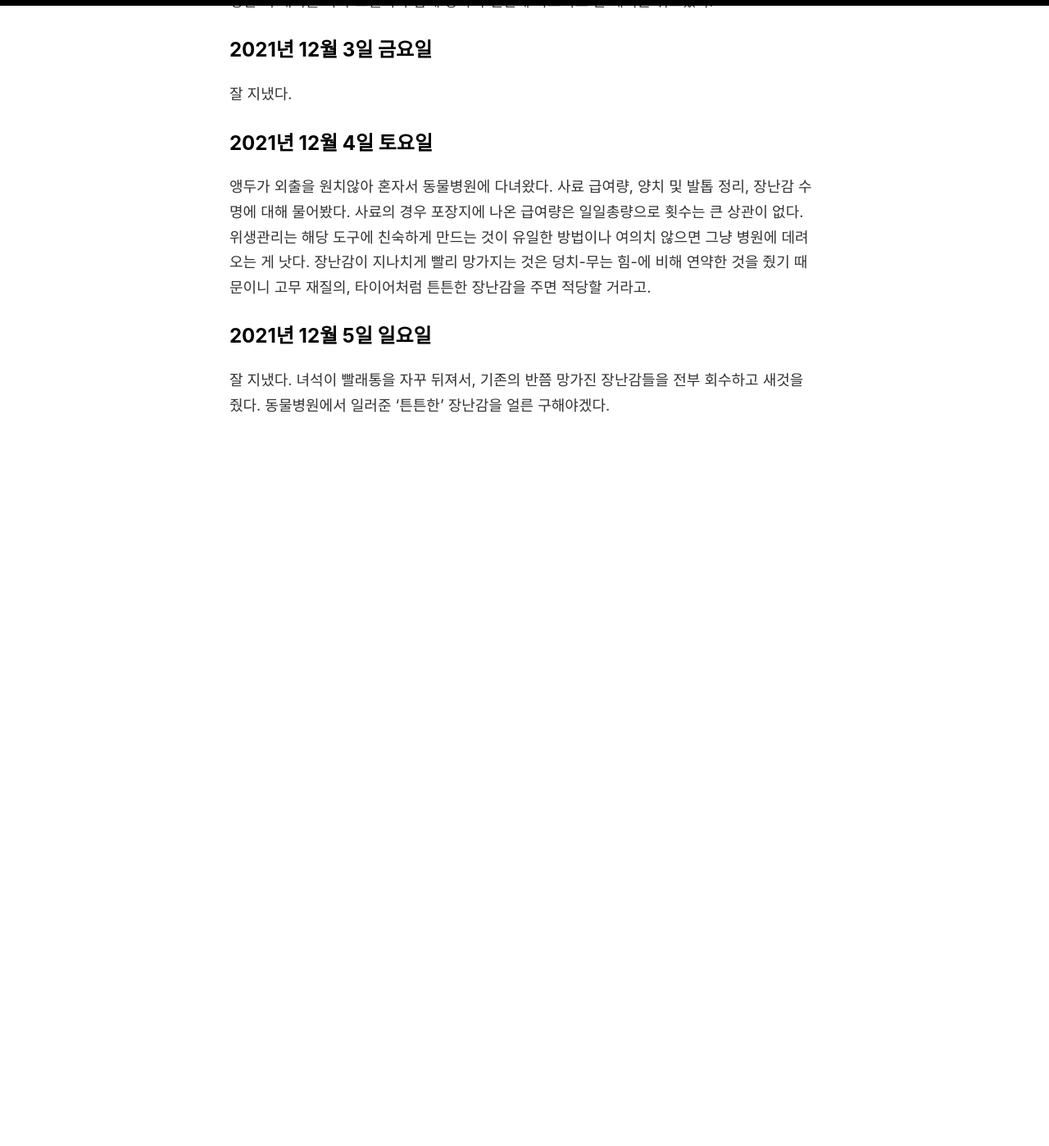
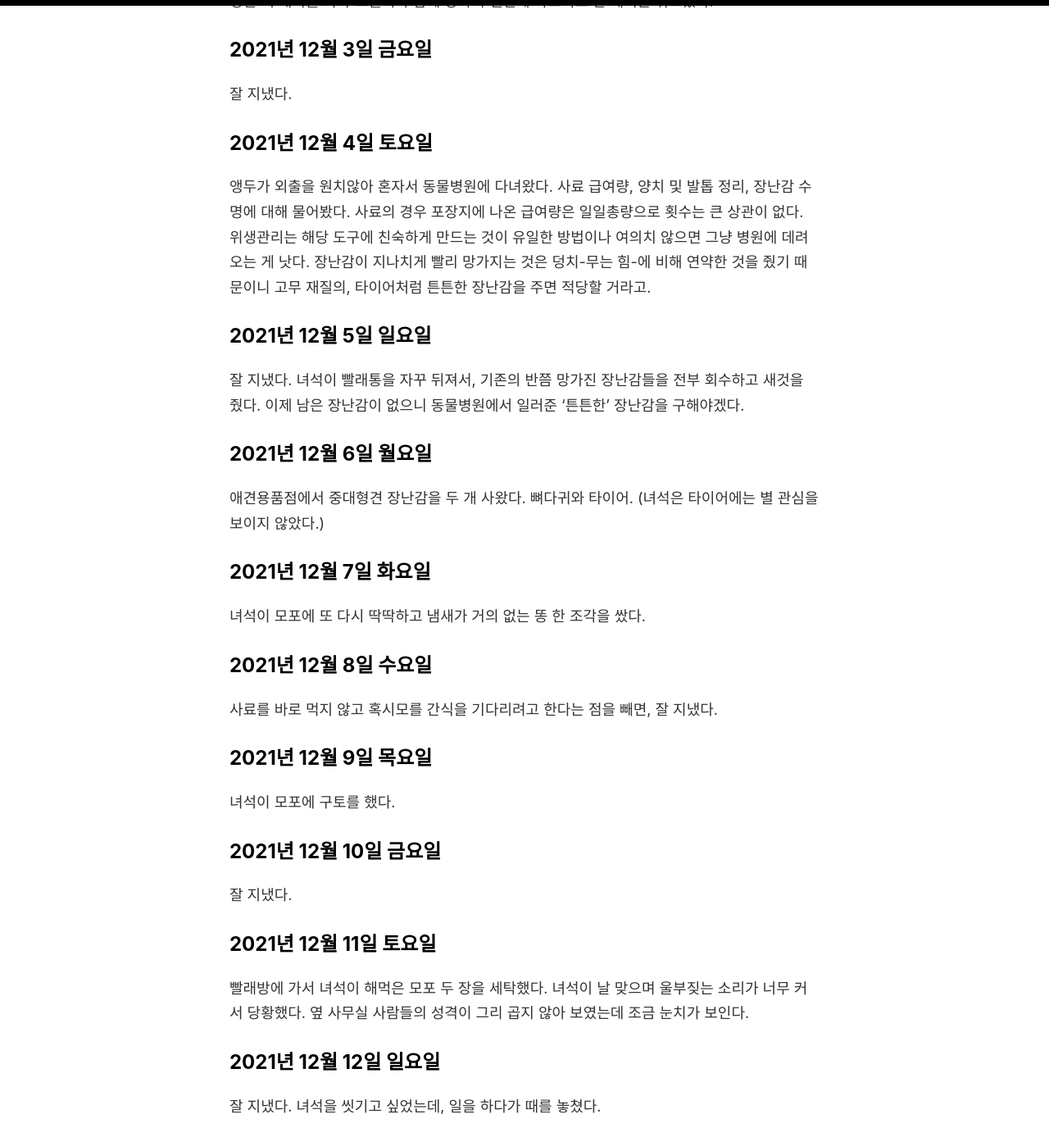
Before and after one commit to oxmhpark/www.exonomicon.net, a Jekyll site: the page built from _posts/2021-10-31-caring-note-of-aeng-doo.md, in a window 1280 px wide and 1400 px high, scrolled down 5005 px. Shown: the whole window at 82% size. Built offline with Jekyll 4.4.1, drawn with Linux system fonts in a browser that asks for light colours; comment, search, counter and statistics services are not loaded; before the commit the page ends 5615 px from its top, so only the background shows below that.

Commit message:
Update 2021-10-31-caring-note-of-aeng-doo.md

```diff
--- a/_posts/2021-10-31-caring-note-of-aeng-doo.md
+++ b/_posts/2021-10-31-caring-note-of-aeng-doo.md
@@ -110,4 +110,25 @@ published: true
 앵두가 외출을 원치않아 혼자서 동물병원에 다녀왔다. 사료 급여량, 양치 및 발톱 정리, 장난감 수명에 대해 물어봤다. 사료의 경우 포장지에 나온 급여량은 일일총량으로 횟수는 큰 상관이 없다. 위생관리는 해당 도구에 친숙하게 만드는 것이 유일한 방법이나 여의치 않으면 그냥 병원에 데려오는 게 낫다. 장난감이 지나치게 빨리 망가지는 것은 덩치-무는 힘-에 비해 연약한 것을 줬기 때문이니 고무 재질의, 타이어처럼 튼튼한 장난감을 주면 적당할 거라고.
 
 ## 2021년 12월 5일 일요일
-잘 지냈다. 녀석이 빨래통을 자꾸 뒤져서, 기존의 반쯤 망가진 장난감들을 전부 회수하고 새것을 줬다. 동물병원에서 일러준 '튼튼한' 장난감을 얼른 구해야겠다.
+잘 지냈다. 녀석이 빨래통을 자꾸 뒤져서, 기존의 반쯤 망가진 장난감들을 전부 회수하고 새것을 줬다. 이제 남은 장난감이 없으니 동물병원에서 일러준 '튼튼한' 장난감을 구해야겠다.
+
+## 2021년 12월 6일 월요일
+애견용품점에서 중대형견 장난감을 두 개 사왔다. 뼈다귀와 타이어. (녀석은 타이어에는 별 관심을 보이지 않았다.)
+
+## 2021년 12월 7일 화요일
+녀석이 모포에 또 다시 딱딱하고 냄새가 거의 없는 똥 한 조각을 쌌다.
+
+## 2021년 12월 8일 수요일
+사료를 바로 먹지 않고 혹시모를 간식을 기다리려고 한다는 점을 빼면, 잘 지냈다.
+
+## 2021년 12월 9일 목요일
+녀석이 모포에 구토를 했다.
+
+## 2021년 12월 10일 금요일
+잘 지냈다.
+
+## 2021년 12월 11일 토요일
+빨래방에 가서 녀석이 해먹은 모포 두 장을 세탁했다. 녀석이 날 맞으며 울부짖는 소리가 너무 커서 당황했다. 옆 사무실 사람들의 성격이 그리 곱지 않아 보였는데 조금 눈치가 보인다.
+
+## 2021년 12월 12일 일요일
+잘 지냈다. 녀석을 씻기고 싶었는데, 일을 하다가 때를 놓쳤다.
```
